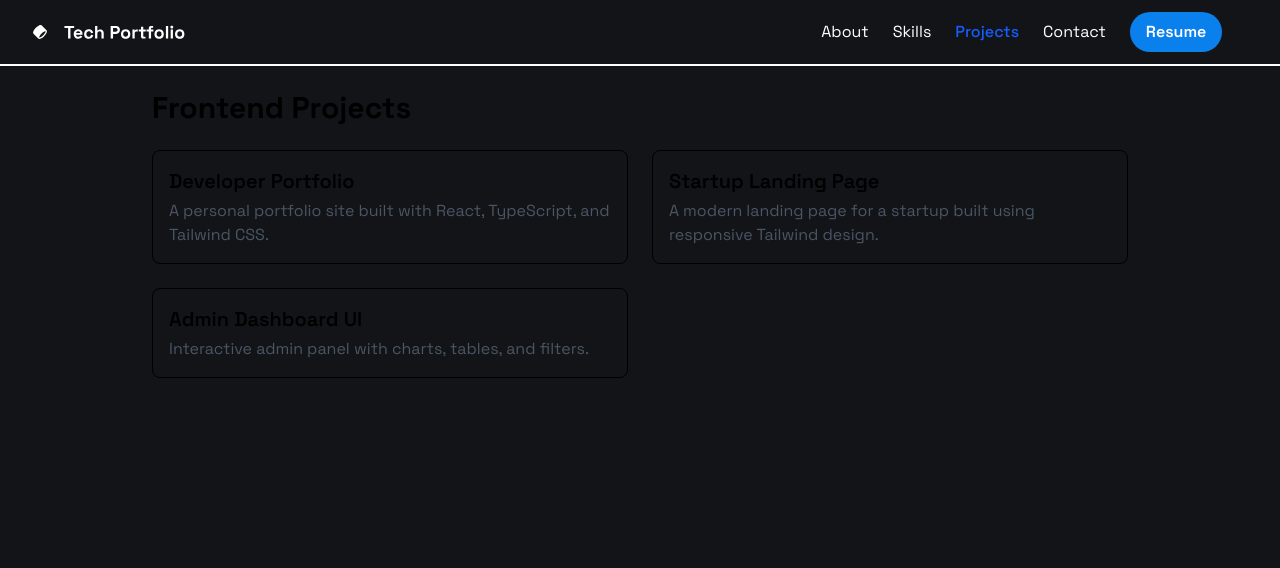
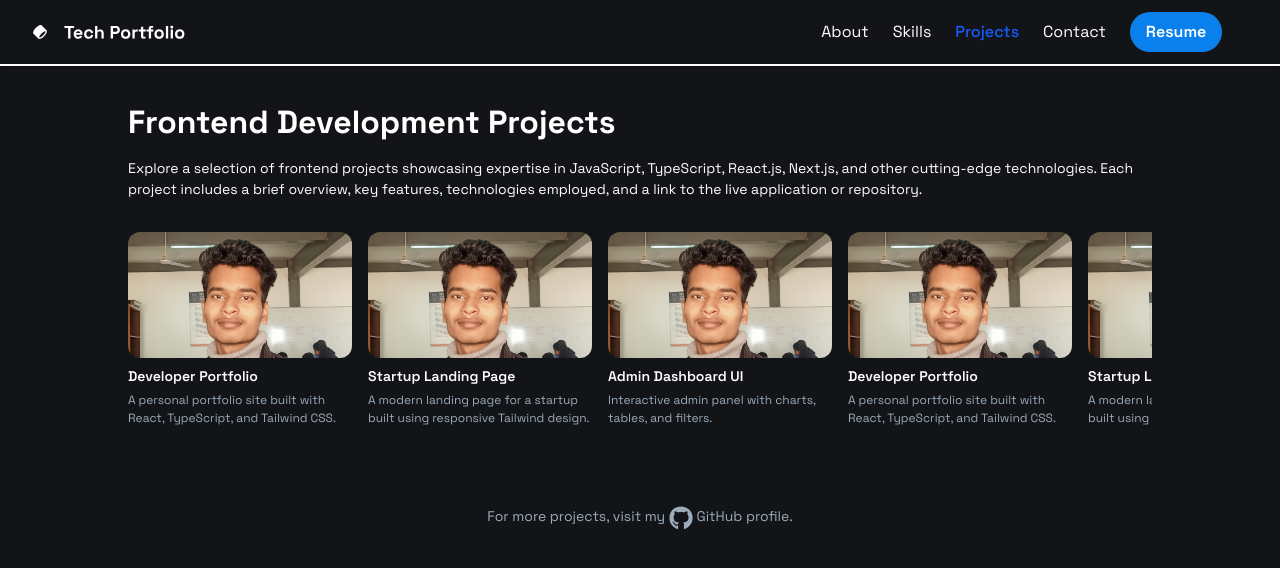
Before and after one commit to Shrey-raj-singh/portfolio, a React (Vite) app: page /projects/frontend in a window 1280 px wide. Shown: the top 568 px of the page. Built offline with nearby package versions, Linux system fonts and the light colour scheme.

Commit message:
added template in front-end project page

```diff
--- a/package.json
+++ b/package.json
@@ -14,6 +14,7 @@
     "lucide-react": "^0.517.0",
     "react": "^19.1.0",
     "react-dom": "^19.1.0",
+    "react-icons": "^5.5.0",
     "react-router-dom": "^7.6.2"
   },
   "devDependencies": {
--- a/src/index.css
+++ b/src/index.css
@@ -8,3 +8,14 @@ body{
     background-color: #121417;
     font-family: 'Space Grotesk', sans-serif;
 }
+
+/* Hide scrollbar for Chrome, Safari, and Opera */
+.hide-scrollbar::-webkit-scrollbar {
+    display: none;
+  }
+
+  /* Hide scrollbar for IE, Edge, and Firefox */
+  .hide-scrollbar {
+    -ms-overflow-style: none;  /* IE and Edge */
+    scrollbar-width: none;     /* Firefox */
+  }
--- a/src/pages/projects/frontend/index.tsx
+++ b/src/pages/projects/frontend/index.tsx
@@ -1,9 +1,11 @@
 import { Link } from "react-router-dom";
+import { FaGithub } from "react-icons/fa";
 
 type Project = {
   id: string;
   title: string;
   shortDesc: string;
+  image: string;
 };
 
 const frontendProjectData: Project[] = [
@@ -11,36 +13,136 @@ const frontendProjectData: Project[] = [
     id: "portfolio",
     title: "Developer Portfolio",
     shortDesc: "A personal portfolio site built with React, TypeScript, and Tailwind CSS.",
+    image: "/profile-pic.jpg"
   },
   {
     id: "landing-page",
     title: "Startup Landing Page",
     shortDesc: "A modern landing page for a startup built using responsive Tailwind design.",
+    image: "/profile-pic.jpg"
   },
   {
     id: "dashboard-ui",
     title: "Admin Dashboard UI",
     shortDesc: "Interactive admin panel with charts, tables, and filters.",
+    image: "/profile-pic.jpg"
+  },
+  {
+    id: "portfolio",
+    title: "Developer Portfolio",
+    shortDesc: "A personal portfolio site built with React, TypeScript, and Tailwind CSS.",
+    image: "/profile-pic.jpg"
+  },
+  {
+    id: "landing-page",
+    title: "Startup Landing Page",
+    shortDesc: "A modern landing page for a startup built using responsive Tailwind design.",
+    image: "/profile-pic.jpg"
+  },
+  {
+    id: "dashboard-ui",
+    title: "Admin Dashboard UI",
+    shortDesc: "Interactive admin panel with charts, tables, and filters.",
+    image: "/profile-pic.jpg"
+  },
+  {
+    id: "landing-page",
+    title: "Startup Landing Page",
+    shortDesc: "A modern landing page for a startup built using responsive Tailwind design.",
+    image: "/profile-pic.jpg"
+  },
+  {
+    id: "dashboard-ui",
+    title: "Admin Dashboard UI",
+    shortDesc: "Interactive admin panel with charts, tables, and filters.",
+    image: "/profile-pic.jpg"
   },
 ];
 
 
-const FrontendProject = ()=>{
-    return (
-        <div className="max-w-5xl mx-auto p-6">
-          <h1 className="text-3xl font-bold mb-6">Frontend Projects</h1>
-          <div className="grid gap-6 md:grid-cols-2">
+const FrontendProject = () => {
+  return (
+    <main className="max-h-screen flex flex-col px-[10%] text-center ">
+      <div className="text-left flex flex-col flex-1">
+        <div className="max-h-[78vh] mt-8 overflow-y-scroll hide-scrollbar">
+          <p className="text-[24px] sm:text-[28px] md:text-[32px] font-bold text-white">Frontend Development Projects</p>
+          <p className="text-[12px] sm:text-[14px] md:[16px] text-white mt-3">
+            Explore a selection of frontend projects showcasing expertise in JavaScript, TypeScript, React.js, Next.js, and
+            other cutting-edge technologies.
+            Each project includes a brief overview, key features, technologies employed, and a link to the live application or repository.
+          </p>
+
+          <div className="hidden sm:flex flex-row mt-8 overflow-x-scroll hide-scrollbar">
             {frontendProjectData.map((project) => (
-              <Link to={`/projects/frontend/${project.id}`} key={project.id}>
-                <div className="border p-4 rounded-lg hover:shadow-md transition">
-                  <h2 className="text-xl font-semibold">{project.title}</h2>
-                  <p className="text-gray-600 mt-1">{project.shortDesc}</p>
-                </div>
-              </Link>
+              <div className="mr-4 hover:shadow-md transition min-w-[224px] min-h-[258px] flex-shrink-0  max-w-[224px] max-h-[258px]">
+                <Link to={`/projects/frontend/${project.id}`} key={project.id}>
+                  <img src={project.image} alt="" className="rounded-[12px] object-cover w-[224px] h-[126px]" />
+                <p className="text-[12px] sm:text-[14px] md:[16px] font-semibold text-white mt-2">{project.title}</p>
+                <p className="text-[10px] sm:text-[12px] md:[14px] mt-1 text-[#9CABBA]">{project.shortDesc}</p>
+                </Link>
+              </div>
+            ))}
+          </div>
+
+
+          <div className="grid grid-cols-2 gap-4 sm:hidden mt-8">
+            {frontendProjectData.map((project) => (
+              <div
+                key={project.id}
+                className="hover:shadow-md transition rounded-xl"
+              >
+                <Link to={`/projects/frontend/${project.id}`}>
+                  <img
+                    src="/profile-pic.jpg"
+                    alt={project.title}
+                    className="rounded-[12px] object-cover w-full h-[120px]"
+                  />
+                  <p className="text-[12px] font-semibold text-white mt-2 line-clamp-1">
+                    {project.title}
+                  </p>
+                  <p className="text-[10px] mt-1 text-[#9CABBA] line-clamp-2">
+                    {project.shortDesc}
+                  </p>
+                </Link>
+              </div>
             ))}
           </div>
         </div>
-      );
+
+
+        <p className="text-[10px] sm:text-[12px] md:text-[14px] mt-4 text-[#9CABBA] text-center">
+          For more projects, visit my{" "}
+          <a
+            href="https://github.com/your-username"
+            target="_blank"
+            rel="noopener noreferrer"
+            className="text-[#9CABBA] hover:text-white"
+          >
+            <FaGithub className="text-2xl inline-flex items-center" />
+            {" "}GitHub
+          </a>{" "}
+          profile.
+        </p>
+
+
+
+
+
+      </div>
+    </main>
+  );
 }
 
 export default FrontendProject;
+
+
+<div className="grid gap-6 md:grid-cols-2">
+  {frontendProjectData.map((project) => (
+    <Link to={`/projects/frontend/${project.id}`} key={project.id}>
+      <div className="border p-4 rounded-lg hover:shadow-md transition">
+        <h2 className="text-xl font-semibold">{project.title}</h2>
+        <p className="text-gray-600 mt-1">{project.shortDesc}</p>
+      </div>
+    </Link>
+  ))}
+</div>
```
Also changed, not shown: 1 other file (tests, documents, lock files or other folders).
